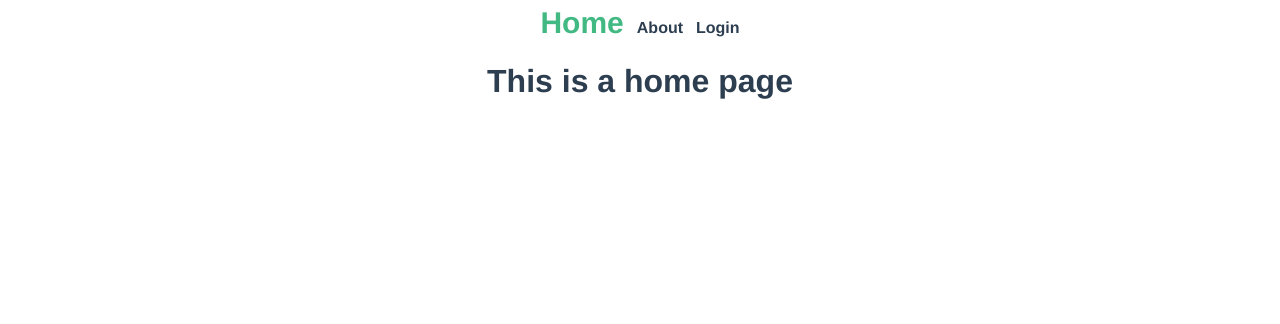
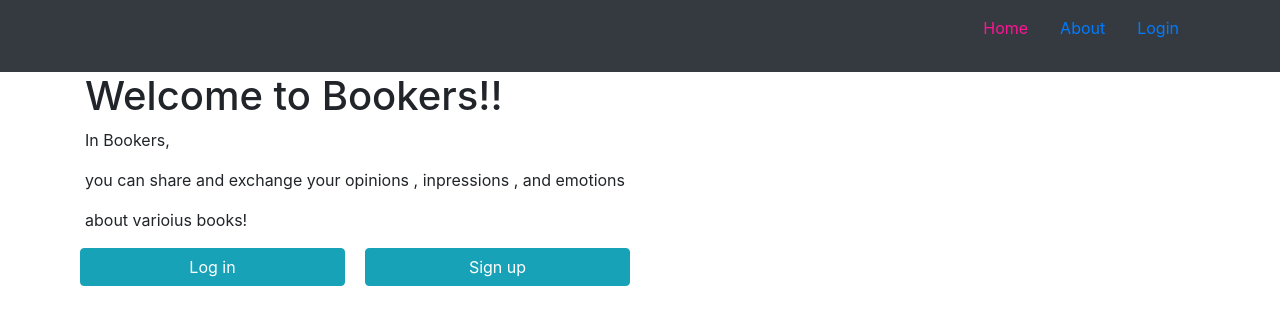
Before and after one commit to superherobtf1985/Bookers-vue, a Vue app: page / in a window 1280 px wide. Shown: the top 324 px of the page. Built offline with nearby package versions, Linux system fonts and the light colour scheme; no server answers.

Commit message:
:sparkles: ログイン前の画面作成

```diff
--- a/package.json
+++ b/package.json
@@ -8,6 +8,7 @@
     "lint": "vue-cli-service lint"
   },
   "dependencies": {
+    "bootstrap-vue": "^2.1.0",
     "core-js": "^3.3.2",
     "firebase": "^7.4.0",
     "vue": "^2.6.10",
--- a/src/App.vue
+++ b/src/App.vue
@@ -1,20 +1,24 @@
 <template>
   <div id="app">
-    <header class="header">
-      <div v-if="user.uid" key="login">
-        <div id="nav">
-          [{{ user.email }}]
-          <router-link to="/users">User</router-link> |
-          <router-link to="/books">Book</router-link> |
-          <a @click="doLogout">Logout</a>
-        </div>
-      </div>
-      <div v-else key="logout">
-        <div id="nav">
-          <router-link to="/">Home</router-link> |
-          <router-link to="/about">About</router-link> |
-          <router-link to="/signin">Login</router-link>
-        </div>
+    <header class="navbar navbar-dark bg-dark">
+      <div class="container">
+        <nav>
+          <span class="user-name">{{ user.email }}</span>
+        </nav>
+        <nav v-if="user.uid" key="login">
+          <ul>
+            <li class="nav-item"><router-link to="/users" class="nav-link">User</router-link></li>
+            <li class="nav-item"><router-link to="/books" class="nav-link">Book</router-link></li>
+            <li class="nav-item"><a @click="doLogout" class="nav-link logout" style="color:#007bff;">Logout</a></li>
+          </ul>
+        </nav>
+        <nav v-else key="logout">
+          <ul>
+            <li class="nav-item"><router-link to="/" class="nav-link">Home</router-link></li>
+            <li class="nav-item"><router-link to="/about" class="nav-link">About</router-link></li>
+            <li class="nav-item"><router-link to="/signin" class="nav-link">Login</router-link></li>
+          </ul>
+        </nav>
       </div>
     </header>
     <router-view/>
@@ -47,34 +51,22 @@ export default {
     margin: 0;
     box-sizing: border-box;
   }
-  .header {
-    margin-bottom: 1em;
-    padding: 0.4em 0.8em;
-    color: #fff;
+  nav > ul {
+    list-style: none;
   }
-  #app {
-  font-family: 'Avenir', Helvetica, Arial, sans-serif;
-  -webkit-font-smoothing: antialiased;
-  -moz-osx-font-smoothing: grayscale;
-  text-align: center;
-  color: #2c3e50;
+  nav > ul > li {
+    display: inline-block;
   }
-  #nav a {
-    font-weight: bold;
-    color: #2c3e50;
-    text-decoration: none;
+  .user-name {
+    color: white;
   }
-  #nav a.router-link-exact-active {
-    color: #42b983;
+  .logout {
+    cursor: pointer;
   }
   .router-link-exact-active {
-    font-size: 30px;
     color: deeppink;
   }
-  .fade-enter-active, .fade-leave-active {
-    transition: opacity 0.5s;
-  }
-  .fade-enter, .fade-leave-to {
-    opacity: 0;
+  footer .row {
+    text-align: right;
   }
 </style>
--- a/src/router/index.js
+++ b/src/router/index.js
@@ -1,5 +1,6 @@
 import Vue from 'vue'
 import VueRouter from 'vue-router'
+import BootstrapVue from 'bootstrap-vue'
 import Home from '../views/Home.vue'
 import Signup from '@/views/Signup'
 import Signin from '@/views/Signin'
@@ -7,6 +8,10 @@ import Book from '@/views/Book'
 import User from '@/views/User'
 
 Vue.use(VueRouter)
+Vue.use(BootstrapVue)
+
+import 'bootstrap/dist/css/bootstrap.css'
+import 'bootstrap-vue/dist/bootstrap-vue.css'
 
 const routes = [
   {
--- a/src/views/About.vue
+++ b/src/views/About.vue
@@ -1,5 +1,5 @@
 <template>
-  <div class="about">
-    <h1>This is an about page</h1>
+  <div class="container">
+    <h1>Welcome to Bookers!</h1>
   </div>
 </template>
--- a/src/views/Home.vue
+++ b/src/views/Home.vue
@@ -1,15 +1,32 @@
 <template>
-  <div class="home">
-    <h1>This is a home page</h1>
+  <div class="container">
+    <div class="row">
+      <div class="top-message col-md-offset-3 col-md-6">
+        <h1>Welcome to Bookers!!</h1>
+        <p>In Bookers,</p>
+        <p>you can share and exchange  your opinions , inpressions , and emotions</p>
+        <p> about varioius books!</p>
+        <div class="btn-wrapper">
+          <div class="row">
+            <router-link to="signin" class="btn btn-info col">Log in</router-link>
+            <router-link to="signup" class="btn btn-info col">Sign up</router-link>
+          </div>
+        </div>
+      </div>
+    </div>
   </div>
 </template>
 
 <script>
-// @ is an alias to /src
-
 export default {
   name: 'home',
   components: {
   }
 }
 </script>
+
+<style>
+.btn-info {
+  margin: 0 10px;
+}
+</style>
--- a/src/views/Signin.vue
+++ b/src/views/Signin.vue
@@ -24,7 +24,7 @@ export default {
     firebase.auth().onAuthStateChanged((user) => {
       if (user) {
         console.log('login!!');
-        this.$router.push("/", () => {}, () => {});
+        this.$router.push("books", () => {}, () => {});
       } else{
         this.$router.push("signin", () => {}, () => {});
       }
--- a/src/views/Signup.vue
+++ b/src/views/Signup.vue
@@ -25,6 +25,7 @@ export default {
       firebase.auth().createUserWithEmailAndPassword(this.username, this.password)
         .then(user => {
           alert('Create account: ', user.email)
+          this.$router.push("books", () => {}, () => {});
         })
         .catch(error => {
           alert(error.message)
```
Also changed, not shown: 1 other file (tests, documents, lock files or other folders).
